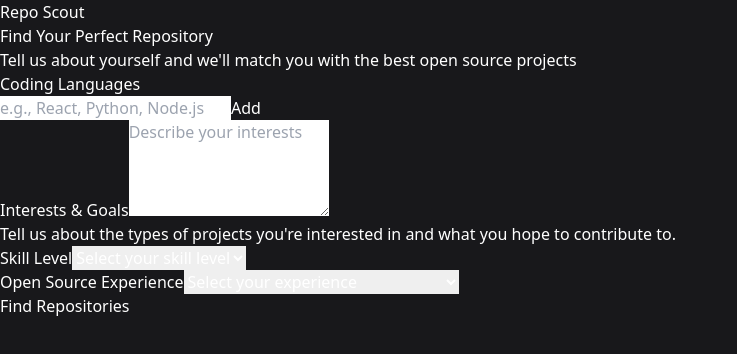
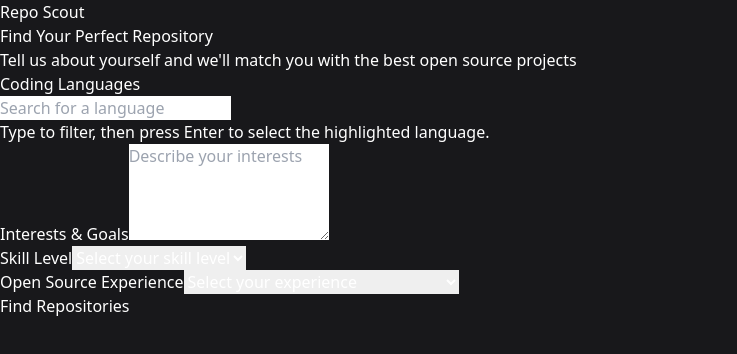
Before and after one commit to TheTacKy/HackSU26, a React (Vite) app in the folder frontend/: page /search in a window 1280 px wide. Shown: the top 354 px of the page, without its empty margins (0-737 px from the left). Built offline with nearby package versions, Linux system fonts and the light colour scheme.

Commit message:
Frontend Updates

```diff
--- /dev/null
+++ b/frontend/src/components/LanguageAutocomplete.jsx
@@ -0,0 +1,184 @@
+import { useMemo, useState } from 'react'
+import PropTypes from 'prop-types'
+
+const languageSuggestions = [
+  'Assembly',
+  'Bash',
+  'C',
+  'C#',
+  'C++',
+  'Clojure',
+  'CSS',
+  'Dart',
+  'Elixir',
+  'Go',
+  'Groovy',
+  'Haskell',
+  'HTML',
+  'Java',
+  'JavaScript',
+  'Julia',
+  'Kotlin',
+  'Lua',
+  'Objective-C',
+  'PHP',
+  'Python',
+  'R',
+  'Ruby',
+  'Rust',
+  'Scala',
+  'Shell',
+  'SQL',
+  'Swift',
+  'TypeScript',
+]
+
+function normalizeLanguages(languages) {
+  const seen = new Set()
+  return languages.filter((language) => {
+    const key = language.toLowerCase()
+    if (seen.has(key)) {
+      return false
+    }
+    seen.add(key)
+    return true
+  })
+}
+
+function LanguageAutocomplete({ value, onChange }) {
+  const [query, setQuery] = useState('')
+  const [showOptions, setShowOptions] = useState(false)
+  const [highlightedIndex, setHighlightedIndex] = useState(0)
+
+  const filteredOptions = useMemo(() => {
+    const normalizedQuery = query.trim().toLowerCase()
+    return languageSuggestions.filter((language) => {
+      const alreadySelected = value.some((item) => item.toLowerCase() === language.toLowerCase())
+      return !alreadySelected && (!normalizedQuery || language.toLowerCase().includes(normalizedQuery))
+    })
+  }, [query, value])
+
+  const addLanguage = (language) => {
+    onChange(normalizeLanguages([...value, language]))
+    setQuery('')
+    setShowOptions(false)
+    setHighlightedIndex(0)
+  }
+
+  const removeLanguage = (language) => {
+    const key = language.toLowerCase()
+    onChange(value.filter((item) => item.toLowerCase() !== key))
+  }
+
+  const handleKeyDown = (e) => {
+    if (e.key === 'ArrowDown') {
+      e.preventDefault()
+      setShowOptions(true)
+      setHighlightedIndex((prev) => (
+        filteredOptions.length === 0 ? 0 : (prev + 1) % filteredOptions.length
+      ))
+      return
+    }
+
+    if (e.key === 'ArrowUp') {
+      e.preventDefault()
+      setShowOptions(true)
+      setHighlightedIndex((prev) => (
+        filteredOptions.length === 0 ? 0 : (prev - 1 + filteredOptions.length) % filteredOptions.length
+      ))
+      return
+    }
+
+    if (e.key === 'Enter') {
+      e.preventDefault()
+      const highlightedLanguage = filteredOptions[highlightedIndex]
+      if (showOptions && highlightedLanguage) {
+        addLanguage(highlightedLanguage)
+      }
+    }
+  }
+
+  return (
+    <div>
+      <label className="block text-white font-semibold mb-2">
+        Coding Languages
+      </label>
+      <div className="relative mb-3">
+        <input
+          type="text"
+          value={query}
+          onChange={(e) => {
+            setQuery(e.target.value)
+            setShowOptions(true)
+            setHighlightedIndex(0)
+          }}
+          onFocus={() => setShowOptions(true)}
+          onKeyDown={handleKeyDown}
+          onBlur={() => setShowOptions(false)}
+          className="w-full px-4 py-3 bg-zinc-700 border border-zinc-600 rounded-lg text-white placeholder-zinc-400 focus:outline-none focus:ring-2 focus:ring-sky-500 focus:border-transparent"
+          placeholder="Search for a language"
+          role="combobox"
+          aria-expanded={showOptions}
+          aria-controls="language-options"
+          aria-autocomplete="list"
+        />
+        {showOptions && filteredOptions.length > 0 && (
+          <div
+            id="language-options"
+            role="listbox"
+            className="absolute z-20 mt-2 max-h-56 w-full overflow-y-auto rounded-lg border border-zinc-600 bg-zinc-800 shadow-xl"
+          >
+            {filteredOptions.map((language, index) => (
+              <button
+                key={language}
+                type="button"
+                role="option"
+                aria-selected={index === highlightedIndex}
+                onMouseEnter={() => setHighlightedIndex(index)}
+                onMouseDown={(e) => {
+                  e.preventDefault()
+                  addLanguage(language)
+                }}
+                className={`block w-full px-4 py-2 text-left text-sm transition-colors ${
+                  index === highlightedIndex
+                    ? 'bg-sky-600 text-white'
+                    : 'text-zinc-200 hover:bg-zinc-700'
+                }`}
+              >
+                {language}
+              </button>
+            ))}
+          </div>
+        )}
+        <p className="text-zinc-400 text-sm mt-2">
+          Type to filter, then press Enter to select the highlighted language.
+        </p>
+      </div>
+      <div className="flex flex-wrap gap-2 mt-2">
+        {value.map((language) => (
+          <span
+            key={language}
+            className="inline-flex items-center px-3 py-1 bg-sky-600 text-white rounded-full text-sm"
+          >
+            {language}
+            <button
+              type="button"
+              onClick={() => removeLanguage(language)}
+              className="ml-2 hover:text-red-300"
+              aria-label={`Remove ${language}`}
+            >
+              x
+            </button>
+          </span>
+        ))}
+      </div>
+    </div>
+  )
+}
+
+LanguageAutocomplete.propTypes = {
+  value: PropTypes.arrayOf(PropTypes.string).isRequired,
+  onChange: PropTypes.func.isRequired,
+}
+
+export default LanguageAutocomplete
--- a/frontend/src/components/RepositoryList.jsx
+++ b/frontend/src/components/RepositoryList.jsx
@@ -14,6 +14,9 @@ function RepositoryList({
         <h2 className="text-3xl font-bold text-white mb-6 text-center">
           Recommended Repositories
         </h2>
+        <div className="text-center mb-4" aria-hidden="true">
+          <div className="h-5 w-56 mx-auto rounded bg-zinc-700/60 animate-pulse" />
+        </div>
         <div className="grid lg:grid-cols-2 2xl:grid-cols-3 gap-8">
           {Array.from({ length: 6 }, (_, index) => (
             <RepositoryCard key={index} isSkeleton repo={{ name: `skeleton-${index}`, url: '#' }} />
--- a/frontend/src/pages/Search.jsx
+++ b/frontend/src/pages/Search.jsx
@@ -3,6 +3,7 @@ import { Link } from 'react-router-dom'
 import Cookies from 'js-cookie'
 import RepositoryList from '../components/RepositoryList'
 import Pagination from '../components/Pagination'
+import LanguageAutocomplete from '../components/LanguageAutocomplete'
 
 function Search() {
   const getInitialFormData = () => {
@@ -24,7 +25,6 @@ function Search() {
 
   const [formData, setFormData] = useState(getInitialFormData())
 
-  const [currentTechStack, setCurrentTechStack] = useState('')
   const [loading, setLoading] = useState(false)
   const [error, setError] = useState(null)
   const [results, setResults] = useState(null)
@@ -32,6 +32,7 @@ function Search() {
   const [pagination, setPagination] = useState(null)
   const [loadingIssues, setLoadingIssues] = useState(false)
   const [pendingIssueRepos, setPendingIssueRepos] = useState({})
+  const [shouldScrollToResults, setShouldScrollToResults] = useState(false)
   // Cache all recommendations to avoid re-fetching on page changes
   const [cachedAllRecommendations, setCachedAllRecommendations] = useState(null)
   const [cachedPagination, setCachedPagination] = useState(null)
@@ -39,6 +40,25 @@ function Search() {
   useEffect(() => {
     Cookies.set('formData', JSON.stringify(formData), { expires: 7 });
   }, [formData]);
+
+  useEffect(() => {
+    if (!shouldScrollToResults || (!loading && !results)) {
+      return
+    }
+
+    requestAnimationFrame(() => {
+      const resultsSection = document.getElementById('recommended-repositories')
+      if (resultsSection) {
+        const elementPosition = resultsSection.getBoundingClientRect().top
+        const offsetPosition = elementPosition + window.pageYOffset - 100
+        window.scrollTo({
+          top: offsetPosition,
+          behavior: 'smooth'
+        })
+        setShouldScrollToResults(false)
+      }
+    })
+  }, [shouldScrollToResults, loading, results]);
 
   const handleInputChange = (e) => {
     const { name, value } = e.target
@@ -48,20 +68,10 @@ function Search() {
     }))
   }
 
-  const addTechStack = () => {
-    if (currentTechStack.trim() && !formData.tech_stack.includes(currentTechStack.trim())) {
-      setFormData(prev => ({
-        ...prev,
-        tech_stack: [...prev.tech_stack, currentTechStack.trim()]
-      }))
-      setCurrentTechStack('')
-    }
-  }
-
-  const removeTechStack = (tech) => {
+  const handleTechStackChange = (techStack) => {
     setFormData(prev => ({
       ...prev,
-      tech_stack: prev.tech_stack.filter(t => t !== tech)
+      tech_stack: techStack
     }))
   }
 
@@ -139,7 +149,7 @@ function Search() {
     }
   }
 
-  const fetchRepos = async (page = 1, useCache = false) => {
+  const fetchRepos = async (page = 1, useCache = false, searchFormData = formData) => {
     // If we have cached data and we're just changing pages, use cache
     if (useCache && cachedAllRecommendations && cachedAllRecommendations.length > 0) {
       const reposPerPage = 12
@@ -169,7 +179,7 @@ function Search() {
       const page1Response = await fetch(`http://localhost:8000/match?page=1&include_issues=false`, {
         method: 'POST',
         headers: { 'Content-Type': 'application/json' },
-        body: JSON.stringify(formData),
+        body: JSON.stringify(searchFormData),
       })
       const page1Data = page1Response.ok ? await page1Response.json() : null
 
@@ -253,6 +263,7 @@ function Search() {
     setCachedPagination(null)
     setPendingIssueRepos({})
     setCurrentPage(1)  // Reset to page 1 on new search
+    setShouldScrollToResults(true)
     await fetchRepos(1, false)  // Don't use cache, fetch fresh data
   }
 
@@ -305,46 +316,10 @@ function Search() {
 
           <form onSubmit={handleSubmit} className="bg-zinc-800/60 backdrop-blur-sm border border-zinc-700 rounded-xl p-8 space-y-6">
             {/* Coding Languages */}
-            <div>
-              <label className="block text-white font-semibold mb-2">
-                Coding Languages
-              </label>
-              <div className="flex gap-2 mb-2">
-                <input
-                  type="text"
-                  value={currentTechStack}
-                  onChange={(e) => setCurrentTechStack(e.target.value)}
-                  onKeyPress={(e) => e.key === 'Enter' && (e.preventDefault(), addTechStack())}
-                  className="flex-1 px-4 py-2 bg-zinc-700 border border-zinc-600 rounded-lg text-white placeholder-zinc-400 focus:outline-none focus:ring-2 focus:ring-sky-500 focus:border-transparent"
-                  placeholder="e.g., React, Python, Node.js"
-                />
-                <button
-                  type="button"
-                  onClick={addTechStack}
-                  className="px-6 py-2 bg-sky-600 hover:bg-sky-700 text-white font-semibold rounded-lg transition-colors"
-                >
-                  Add
-                </button>
-              </div>
-              <div className="flex flex-wrap gap-2 mt-2">
-                {formData.tech_stack.map((tech, index) => (
-                  <span
-                    key={index}
-                    className="inline-flex items-center px-3 py-1 bg-sky-600 text-white rounded-full text-sm"
-                  >
-                    {tech}
-                    <button
-                      type="button"
-                      onClick={() => removeTechStack(tech)}
-                      className="ml-2 hover:text-red-300"
-                      aria-label={`Remove ${tech}`}
-                    >
-                      x
-                    </button>
-                  </span>
-                ))}
-              </div>
-            </div>
+            <LanguageAutocomplete
+              value={formData.tech_stack}
+              onChange={handleTechStackChange}
+            />
 
             {/* Interests */}
             <div>
@@ -361,9 +336,6 @@ function Search() {
                 placeholder="Describe your interests"
                 required
               />
-              <p className="text-zinc-400 text-sm mt-2">
-                Tell us about the types of projects you&apos;re interested in and what you hope to contribute to.
-              </p>
             </div>
 
             {/* Skill Level */}
```
